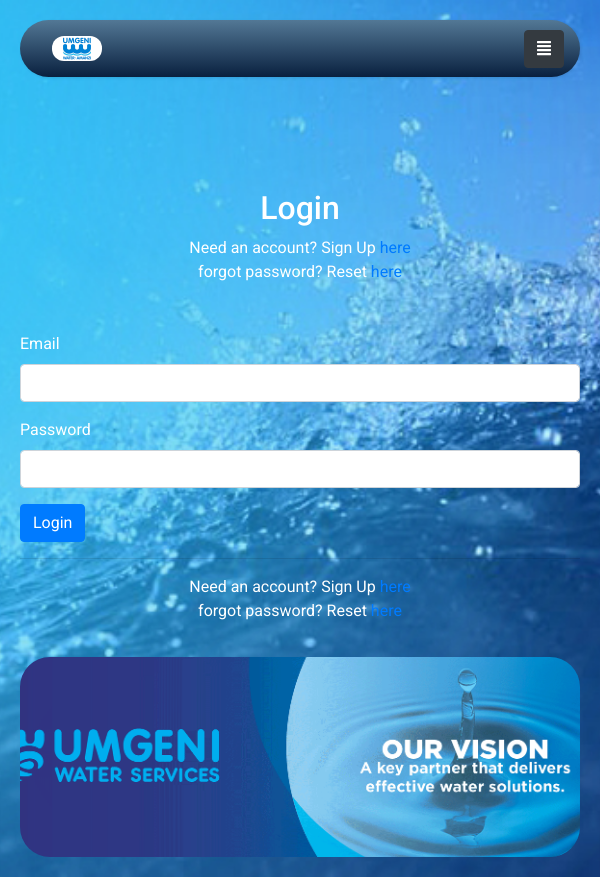
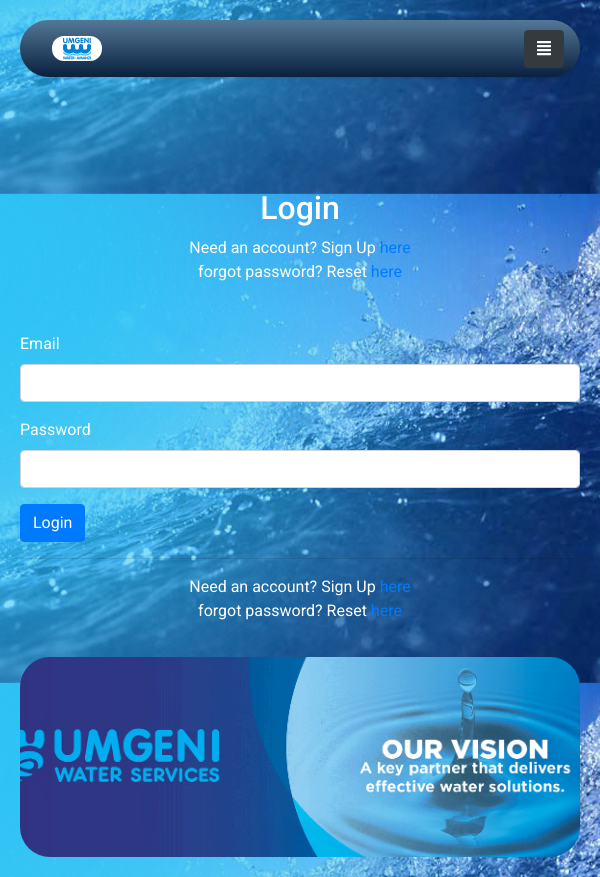
Before and after one commit to HopewellA1/LearnerRecruitment, a Django app: a page that uses applicants/templates/applicants/base.html in a window 600 px wide. Run offline with Django 5.2, Linux system fonts and the light colour scheme; some libraries are stand-ins or nearby versions.

Commit message:
background handling

```diff
--- a/applicants/templates/applicants/base.html
+++ b/applicants/templates/applicants/base.html
@@ -50,24 +50,42 @@
   <link href="{% static 'manageProfile/css1/responsive.css' %}" rel="stylesheet" />
 <style>
     .wrapper{
+
+
         background-image: url('{% static "manageProfile/images/bck-1.jpg" %}');
         background-size: cover;
         background-position: center;
         background-repeat: no-repeat;
-
-
+        background-color: linear-gradient(to top, #09203f 0%, #537895 100%);
       }
 
-      @media only screen and (max-width: 600px){
+      {% comment %} @media only screen and (max-width: 600px){
         .wrapper{
+
             background-image: url('{% static "manageProfile/images/bck-1.jpg" %}');
-            background-size: cover;
+            background-size: inherit;
             background-position: center;
             background-repeat: repeat;
 
 
           }
-      }
+      } {% endcomment %}
+
+      @media only screen and (min-width: 391px) and (max-width: 992px) {
+        .wrapper {
+            background-image: url('{% static "manageProfile/images/bck-1.jpg" %}');
+            background-size: inherit;
+            background-position: center;
+            background-repeat: repeat;
+           background-color: linear-gradient(to top, #09203f 0%, #537895 100%);
+        }
+    }
+
+    @media only screen and (max-width: 390px) {
+        .wrapper {
+            background: linear-gradient(to top, #09203f 0%, #537895 100%);
+        }
+    }
 
 </style>
 
```
